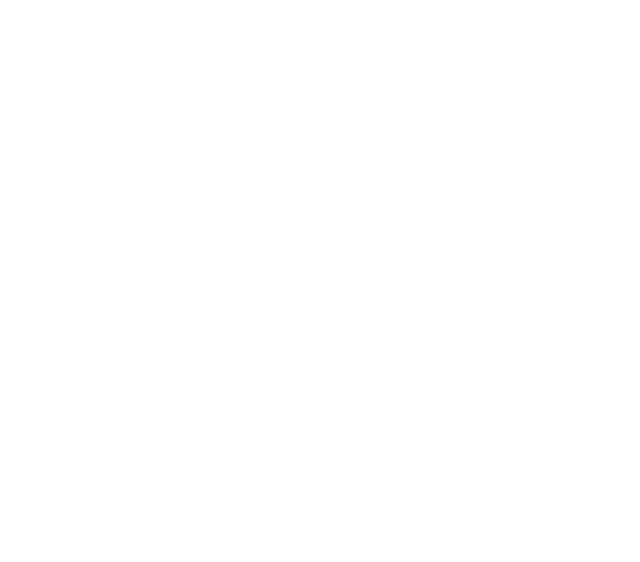
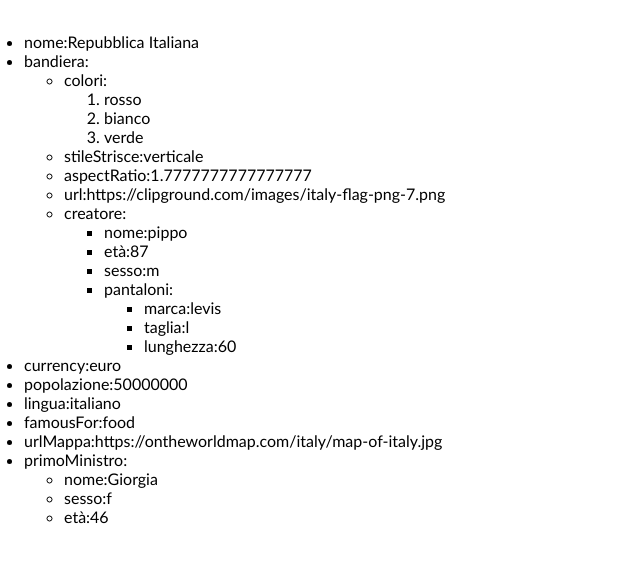
Before and after one commit to CalinVelni/js-exercise-7-recursive-functions, a plain HTML site: page index.html in a window 1280 px wide. Shown: the whole page, without its empty margins (0-640 px from the left). Drawn offline with Linux system fonts and the light colour scheme.

Commit message:
refactor | exercise 3 fixed

```diff
--- a/main.js
+++ b/main.js
@@ -10,7 +10,7 @@
 //         url: 'https://clipground.com/images/italy-flag-png-7.png',
 //         creatore: {
 //             nome: 'pippo',
-//             età: 92,
+//             età: 87,
 //             sesso: 'm',
 //             pantaloni: {
 //                 marca: 'levis',
@@ -111,99 +111,81 @@
 // // ---- Exercise 3 ----
 
 
-// const italy = {
-//     nome: 'Repubblica Italiana',
-//     bandiera: {
-//         colori: ['rosso', 'bianco', 'verde'],
-//         stileStrisce: 'verticale',
-//         aspectRatio: 16/9,
-//         url: 'https://clipground.com/images/italy-flag-png-7.png',
-//         creatore: {
-//             nome: 'pippo',
-//             età: 92,
-//             sesso: 'm',
-//             pantaloni: {
-//                 marca: 'levis',
-//                 taglia: 'l',
-//             }
-//         }
-//     },
-//     currency: 'euro',
-//     popolazione: 50000000,
-//     lingua: 'italiano',
-//     famousFor: 'food',
-//     urlMappa: 'https://ontheworldmap.com/italy/map-of-italy.jpg',
-//     primoMinistro: {
-//         nome:'Giorgia',
-//         sesso: 'f',
-//         età: 46,
-//     }
-// };
+const italy = {
+    nome: 'Repubblica Italiana',
+    bandiera: {
+        colori: ['rosso', 'bianco', 'verde'],
+        stileStrisce: 'verticale',
+        aspectRatio: 16/9,
+        url: 'https://clipground.com/images/italy-flag-png-7.png',
+        creatore: {
+            nome: 'pippo',
+            età: 87,
+            sesso: 'm',
+            pantaloni: {
+                marca: 'levis',
+                taglia: 'l',
+                lunghezza: 60,
+            },
+        },
+    },
+    currency: 'euro',
+    popolazione: 50000000,
+    lingua: 'italiano',
+    famousFor: 'food',
+    urlMappa: 'https://ontheworldmap.com/italy/map-of-italy.jpg',
+    primoMinistro: {
+        nome:'Giorgia',
+        sesso: 'f',
+        età: 46,
+    }
+}
 
-// window.addEventListener ('load', () => {
+const objToHtml = (obj) => {
 
-//     let body = document.body;
+    const isArray = Array.isArray(obj);
 
-//     body.innerHTML = ``;
+    const type = isArray ? 'ol' : 'ul';
 
-//     const objToHtml = (obj) => {
+    const list = document.createElement(type);
 
-//         const entries = Object.entries(obj);
+    const keys = Object.keys(obj);
 
-//         if ((typeof obj) === 'object' && !(Array.isArray(obj))) {
+    for (let i = 0; i < keys.length; i ++) {
 
-//             body.innerHTML += `<ul>`;
+        const key = keys[i];
 
-//             for (i = 0; i < entries.length; i ++) {
+        const value = obj[key];
 
-//                 const entry = entries[i];
+        const li = document.createElement('li');
 
-//                 const key = entry[0];
+        li.innerHTML = isArray? '' : `${key}:`;
 
-//                 const value = entry[1];
+        if (typeof value !== 'object') {
 
-//                 if (typeof value === 'object') {
+            li.innerHTML += value;
+        }
 
-//                     body.innerHTML += `<li>${key}:</li>`;
+        else {
 
-//                     objToHtml(value);
-//                 }
+            const list = objToHtml(value);
 
-//                 else {
+            li.appendChild(list);
 
-//                     body.innerHTML += `<li>${key}: ${value}</li>`;
-//                 }
-//             }
+        }
 
-//             body.innerHTML += `</ul>`;
-//         }
+        list.appendChild(li);
+    }
 
-//         else if (Array.isArray(obj)) {
+    return list;
+}
 
-//             body.innerHTML += `<ol>`;
+window.addEventListener ('load', () => {
 
-//             for (i = 0; i < entries.length; i ++) {
+    const body = document.body;
 
-//                 const e = entries[i];
+    const listObj = objToHtml(italy);
 
-//                 const k = e[0];
+    body.appendChild(listObj);
 
-//                 const v = e[1];
-
-//                 if ((typeof v) === 'object') {
-
-//                     body.innerHTML += `<li>${k}:</li>`;
-
-//                     objToHtml(v);
-//                 }
-
-//                 else {
-
-//                     body.innerHTML += `<li>${k}: ${v}</li>`;
-//                 }
-//             }
-
-//             body.innerHTML += `</ol>`;
-//         }
-//     }
-// })
+ })
```
Also changed, not shown: index.html (+1 -3 lines).
